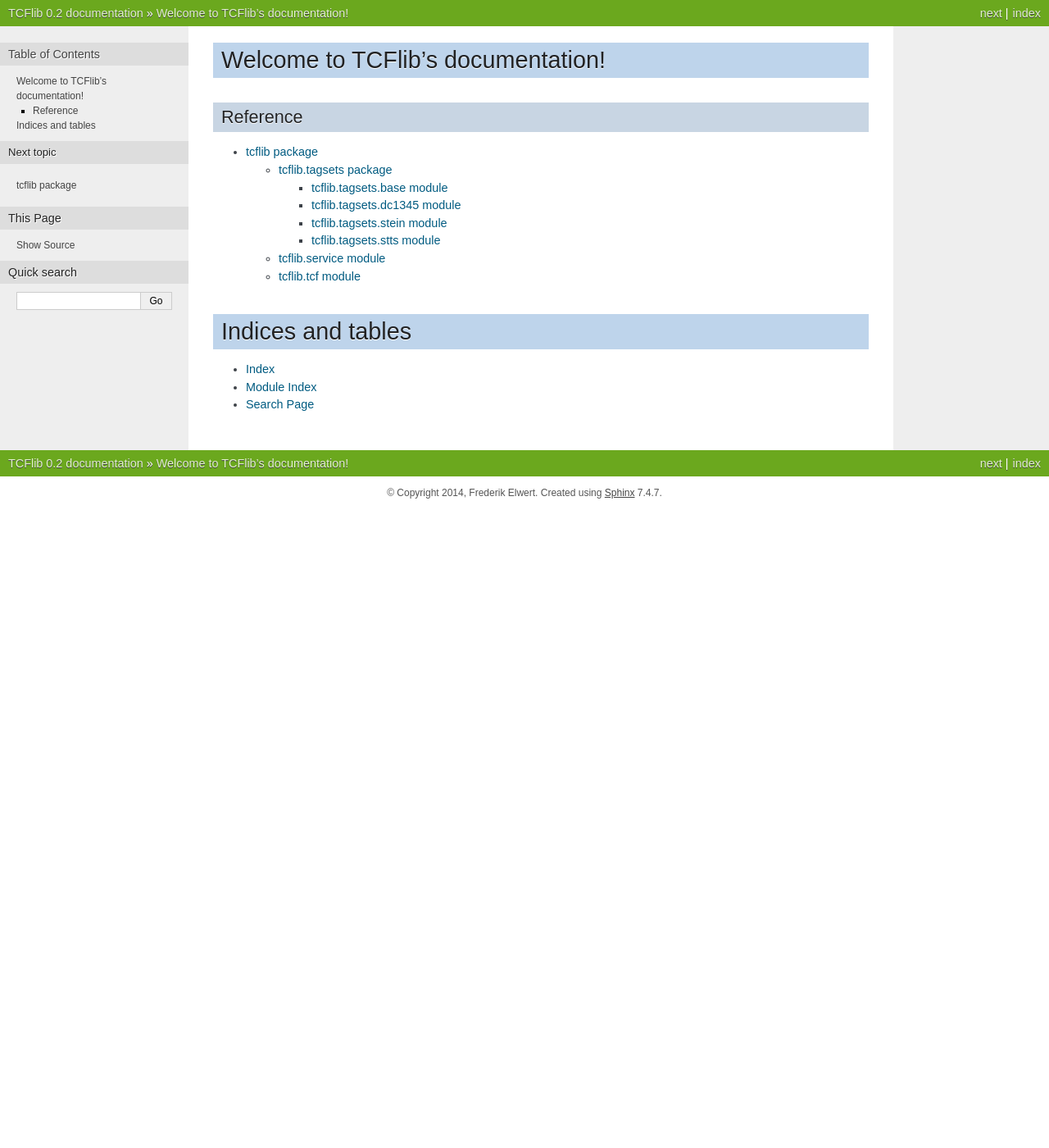
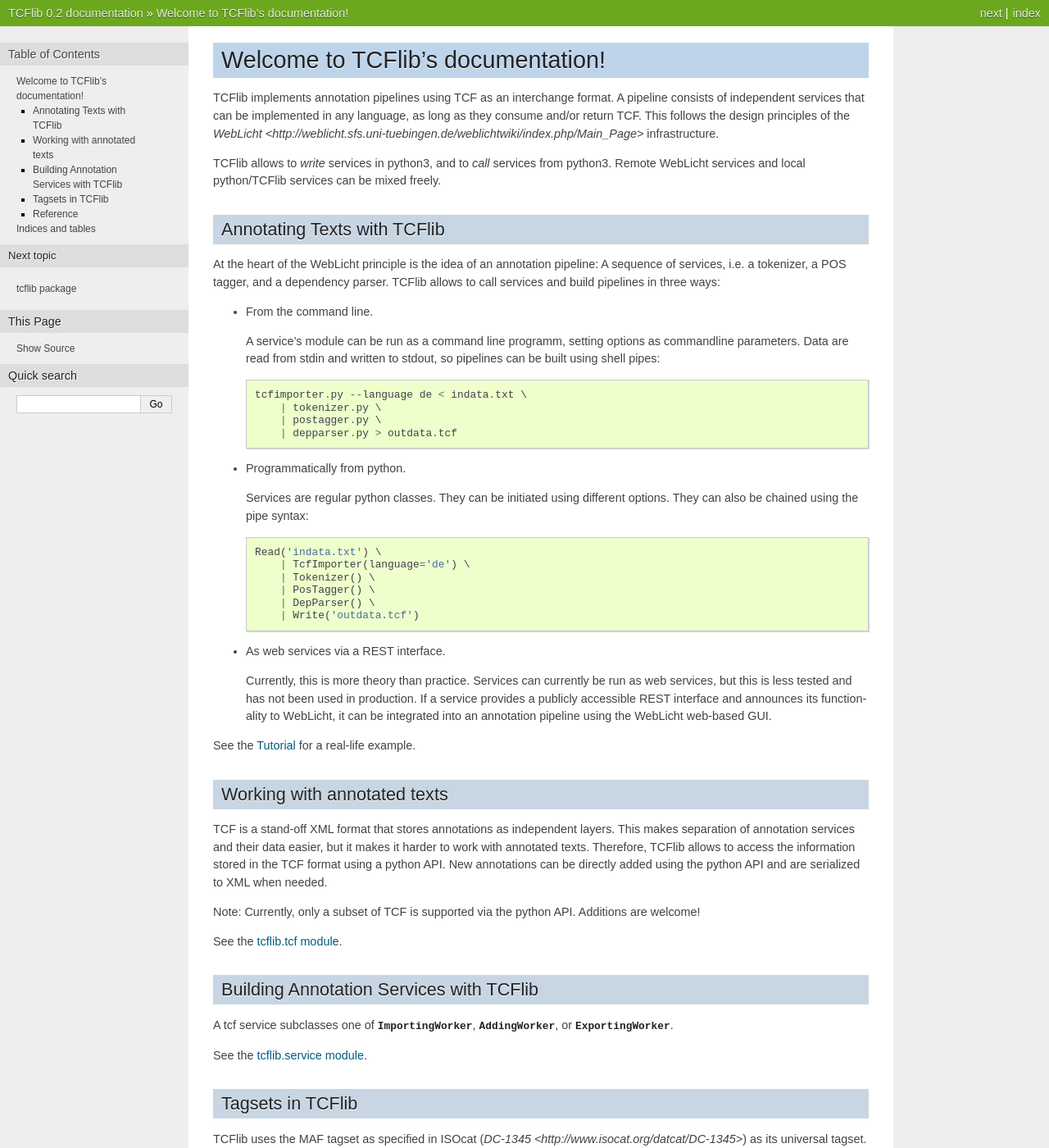
Before and after one commit to SeNeReKo/TCFlib, a Sphinx documentation site: the page built from docs/index.rst, in a window 1280 px wide and 1400 px high. Shown: the whole window at 82% size. Built offline with Sphinx 7.4.7, drawn with Linux system fonts in a browser that asks for light colours; some of the changed text lies outside the part shown.

Commit message:
Add introduction to index.rst and add tutorial.rst.

```diff
--- a/docs/index.rst
+++ b/docs/index.rst
@@ -3,10 +3,66 @@
    You can adapt this file completely to your liking, but it should at least
    contain the root `toctree` directive.
 
-Welcome to TCFlib's documentation!
+Welcome to TCFlib’s documentation!
 ==================================
 
+TCFlib implements annotation pipelines using TCF as an interchange format. A pipeline consists of independent services that can be implemented in any language, as long as they consume and/or return TCF. This follows the design principles of the `WebLicht <http://weblicht.sfs.uni-tuebingen.de/weblichtwiki/index.php/Main_Page>` infrastructure.
 
+TCFlib allows to *write* services in python3, and to *call* services from python3. Remote WebLicht services and local python/TCFlib services can be mixed freely.
+
+Annotating Texts with TCFlib
+----------------------------
+
+At the heart of the WebLicht principle is the idea of an annotation pipeline: A sequence of services, i.e. a tokenizer, a POS tagger, and a dependency parser. TCFlib allows to call services and build pipelines in three ways:
+
+* From the command line.
+
+  A service’s module can be run as a command line programm, setting options as commandline parameters. Data are read from stdin and written to stdout, so pipelines can be built using shell pipes::
+
+    tcfimporter.py --language de < indata.txt \
+        | tokenizer.py \
+        | postagger.py \
+        | depparser.py > outdata.tcf
+
+* Programmatically from python.
+
+  Services are regular python classes. They can be initiated using different options. They can also be chained using the pipe syntax::
+
+    Read('indata.txt') \
+        | TcfImporter(language='de') \
+        | Tokenizer() \
+        | PosTagger() \
+        | DepParser() \
+        | Write('outdata.tcf')
+
+* As web services via a REST interface.
+
+  Currently, this is more theory than practice. Services can currently be run as web services, but this is less tested and has not been used in production. If a service provides a publicly accessible REST interface and announces its functionality to WebLicht, it can be integrated into an annotation pipeline using the WebLicht web-based GUI.
+
+See the :doc:`tutorial` for a real-life example.
+
+Working with annotated texts
+----------------------------
+
+TCF is a stand-off XML format that stores annotations as independent layers. This makes separation of annotation services and their data easier, but it makes it harder to work with annotated texts. Therefore, TCFlib allows to access the information stored in the TCF format using a python API. New annotations can be directly added using the python API and are serialized to XML when needed.
+
+Note: Currently, only a subset of TCF is supported via the python API. Additions are welcome!
+
+See the :doc:`tcf`.
+
+Building Annotation Services with TCFlib
+----------------------------------------
+
+A tcf service subclasses one of :class:`ImportingWorker`, :class:`AddingWorker`, or :class:`ExportingWorker`.
+
+See the :doc:`service`.
+
+Tagsets in TCFlib
+-----------------
+
+TCFlib uses the MAF tagset as specified in ISOcat (`DC-1345 <http://www.isocat.org/datcat/DC-1345>`) as its universal tagset. Other tagsets are mapped onto DC-1345. Since DC-1345 uses a tag hierarchy, this allows to e.g. check if a token is a 'noun' or one of its subtags, like 'proper noun'.
+
+See the :doc:`tcflib.tagsets`.
 
 Reference
 ---------
--- /dev/null
+++ b/docs/service.rst
@@ -0,0 +1,7 @@
+tcflib.service module
+=====================
+
+.. automodule:: tcflib.service
+    :members:
+    :show-inheritance:
+    :noindex:
--- /dev/null
+++ b/docs/tcf.rst
@@ -0,0 +1,7 @@
+tcflib.tcf module
+=================
+
+.. automodule:: tcflib.tcf
+    :members:
+    :show-inheritance:
+    :noindex:
--- /dev/null
+++ b/docs/tutorial.rst
@@ -0,0 +1,70 @@
+Tutorial
+========
+
+This tutorial covers the annotation of texts using the TCFlib and `WebLicht <http://weblicht.sfs.uni-tuebingen.de/weblichtwiki/index.php/Main_Page>`_ infrastructure. [#remark]_
+
+The idea of WebLicht is to make annotation tools available as web services. These services operate independently from each other, and exchange data in the `TCF format <http://weblicht.sfs.uni-tuebingen.de/weblichtwiki/index.php/The_TCF_Format>`_. TCFlib makes it easy to call these services from within python3.
+
+Remote services
+---------------
+
+To call a remote service, there are two options: Subclass the :class:`RemoteWorker` class, or just use it directly with the `url` parameter.
+
+As an example, the default plain-text-to-TCF converter can be implemented as a :class:`RemoteWorker`::
+
+    from tcflib.service import RemoteWorker
+
+    class ToTCFConverter(RemoteWorker):
+
+        __options__ = {
+            'informat': 'plaintext',
+            'outformat': 'tcf04',
+            'language': 'de'
+        }
+        url = 'http://weblicht.sfs.uni-tuebingen.de/rws/service-converter/convert/qp'
+
+To convert or annotate data with any :class:`Worker`, it is first instantiated, with the possibility to override its default options. Then, the :meth:`Worker.run` method is called, passing the input data:
+
+>>> from tcflib.examples.remote_tcf_converter import ToTCFConverter
+>>> worker = ToTCFConverter(language='en')
+>>> worker.run('This is a simple test.')
+b'<?xml version="1.0" encoding="UTF-8"?>\n<D-Spin xmlns="http://www.dspin.de/data" version="0.4">\n  <MetaData xmlns="http://www.dspin.de/data/metadata">\n    <source></source>\n  </MetaData>\n  <TextCorpus xmlns="http://www.dspin.de/data/textcorpus" lang="en">\n    <text>This is a simple test.</text>\n  </TextCorpus>\n</D-Spin>'
+
+Alternatively, one may use :class:`RemoteWorker` directly, passing the `url` parameter. Note that in this case, all required options must be specified explicitly:
+
+>>> from tcflib.service import RemoteWorker
+>>> worker = RemoteWorker(url='http://weblicht.sfs.uni-tuebingen.de/rws/service-converter/convert/qp',
+...                       informat='plaintext', outformat='tcf04',
+...                       language='en')
+>>> worker.run('This is another simple test.')
+b'<?xml version="1.0" encoding="UTF-8"?>\n<D-Spin xmlns="http://www.dspin.de/data" version="0.4">\n  <MetaData xmlns="http://www.dspin.de/data/metadata">\n    <source></source>\n  </MetaData>\n  <TextCorpus xmlns="http://www.dspin.de/data/textcorpus" lang="en">\n    <text>This is another simple test.</text>\n  </TextCorpus>\n</D-Spin>'
+
+Local services
+--------------
+
+In some cases, the available services do not match the requirements. TCFlib makes it possible to write services in Python. These can be freely mixed with remote services. For an example of a simple python service, see `nltk_tokenizer.py` in the `examples` directory.
+
+Building pipelines
+------------------
+
+Services can be chained using a pipe syntax. The :meth:`Worker.run` method is called implicitly. For convenience, :class:`Read` and :class:`Write` pseudo-Workers are provided that handle reading and writing data from local files.
+
+A complete pipeline that does POS tagging, lemmatisation, and exports files in the `mallet <http://mallet.cs.umass.edu/>`_ format for topic modelling looks like this::
+
+    from tcflib.service import RemoteWorker, Read, Write
+    from tcflib.examples.nltk_tokenizer import NltkTokenizer
+    from tcflib.examples.remote_tcf_converter import ToTCFConverter
+    from tcflib.examples.mallet_exporter import MalletExporter
+
+    infile = 'input.txt'
+    prefix = os.path.basename(infile)
+    Read(infile) \
+        | ToTCFConverter(language='fr') \
+        | NltkTokenizer() \
+        | RemoteWorker(url='http://clarin05.ims.uni-stuttgart.de/treetagger') \
+        | MalletExporter(prefix=prefix) \
+        | Write(infile + '_mallet')
+
+.. rubric:: Footnotes
+
+.. [#remark] A first version of this tutorial was published as a `blog post <http://senereko.hypotheses.org/11>` on `Gods, Graves and Graphs <http://senereko.hypotheses.org/>`.
```
